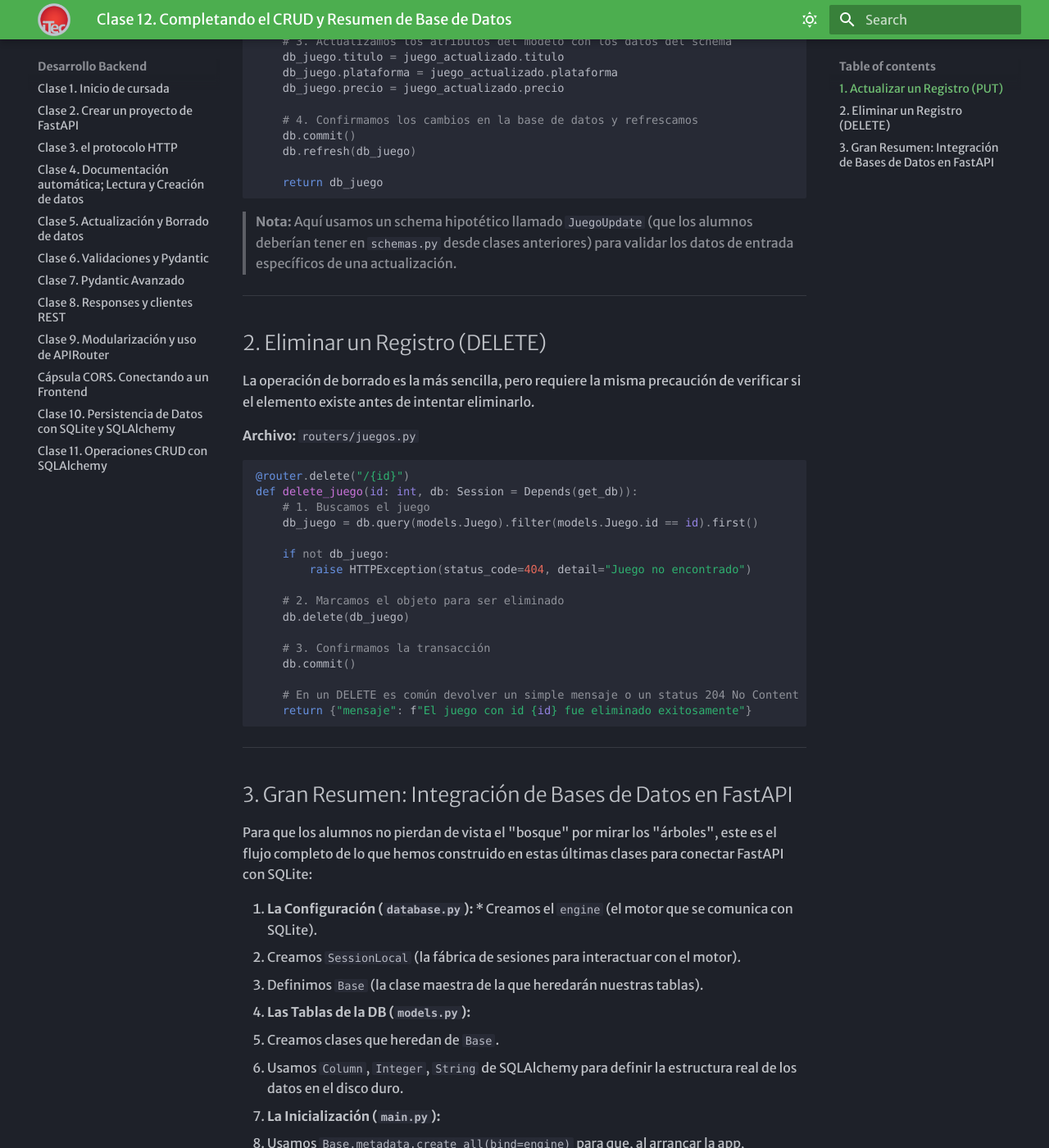
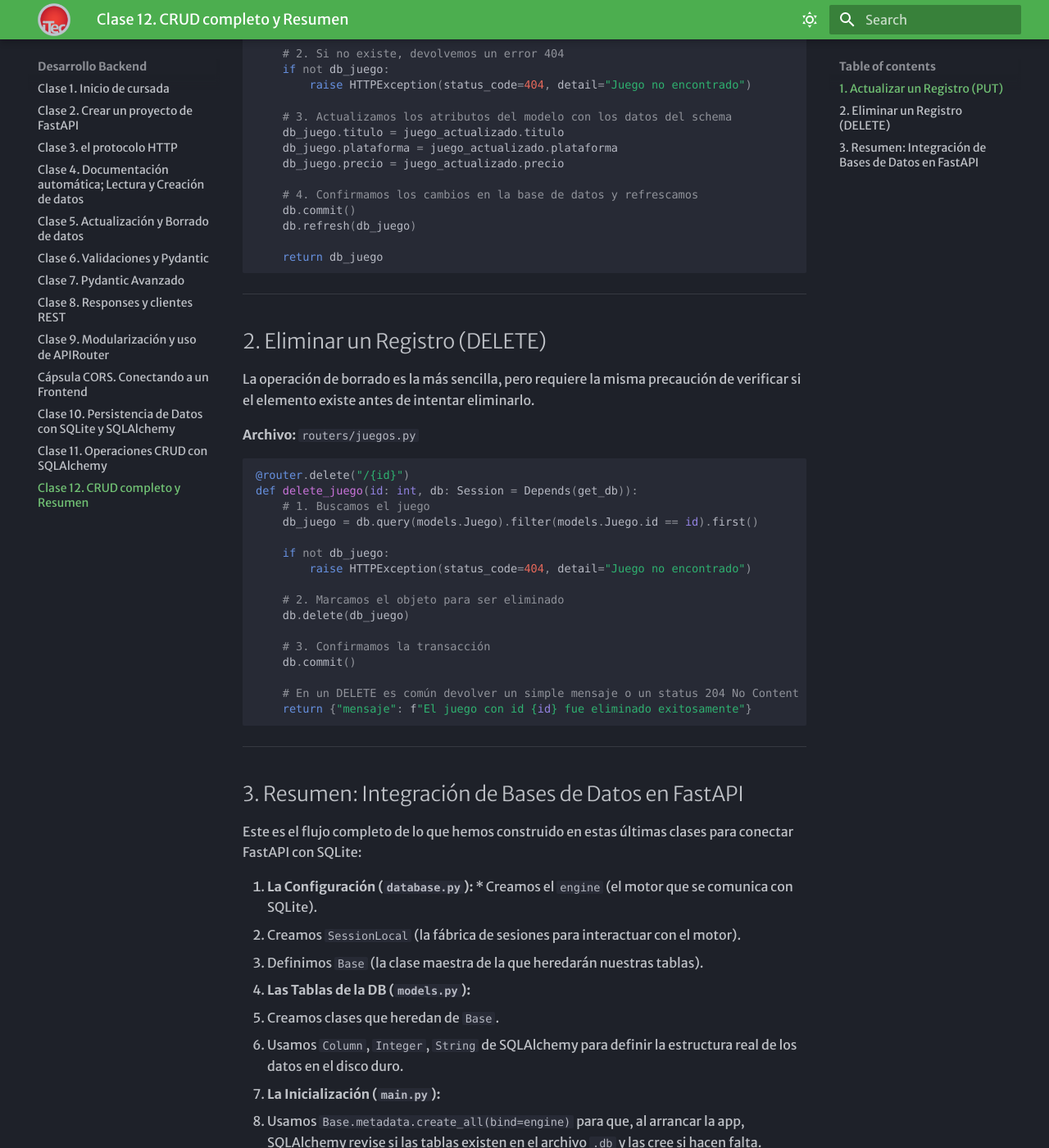
Before and after one commit to FacuLemo/docs-segundo, an MkDocs documentation site: the page built from docs/clase12.md, in a window 1280 px wide and 1400 px high, scrolled down 547 px. Shown: the whole window at 82% size. Built offline with MkDocs 1.6.1 and Material for MkDocs 9.7.7, drawn with Linux system fonts in a browser that asks for light colours; some web fonts are replaced; some of the changed text lies outside the part shown.

Commit message:
clase 12

````diff
--- a/docs/proximas/clase12.md
+++ b/docs/clase12.md
@@ -1,4 +1,6 @@
 # Clase 12. Completando el CRUD y Resumen de Base de Datos
+
+En esta clase completamos las operaciones CRUD y hacemos un resumen de todo lo que hemos implementado.
 
 ## 1. Actualizar un Registro (PUT)
 
@@ -27,8 +29,6 @@ def update_juego(id: int, juego_actualizado: schemas.JuegoUpdate, db: Session =
 
     return db_juego
 ```
-
-> **Nota:** Aquí usamos un schema hipotético llamado `JuegoUpdate` (que los alumnos deberían tener en `schemas.py` desde clases anteriores) para validar los datos de entrada específicos de una actualización.
 
 ---
 
@@ -59,11 +59,9 @@ def delete_juego(id: int, db: Session = Depends(get_db)):
 
 ---
 
-## 3. Gran Resumen: Integración de Bases de Datos en FastAPI
+## 3. Resumen: Integración de Bases de Datos en FastAPI
 
-
-
-Para que los alumnos no pierdan de vista el "bosque" por mirar los "árboles", este es el flujo completo de lo que hemos construido en estas últimas clases para conectar FastAPI con SQLite:
+Este es el flujo completo de lo que hemos construido en estas últimas clases para conectar FastAPI con SQLite:
 
 1. **La Configuración (`database.py`):** * Creamos el `engine` (el motor que se comunica con SQLite).
    * Creamos `SessionLocal` (la fábrica de sesiones para interactuar con el motor).
--- a/mkdocs.yml
+++ b/mkdocs.yml
@@ -39,6 +39,7 @@ nav:
  - Cápsula CORS. Conectando a un Frontend: capsula-cors.md
  - Clase 10. Persistencia de Datos con SQLite y SQLAlchemy: clase10.md
  - Clase 11. Operaciones CRUD con SQLAlchemy: clase11.md
+ - Clase 12. CRUD completo y Resumen: clase12.md
 
 
 markdown_extensions:
````
Also changed, not shown: other parts of docs/clase12.md (+1 -1 lines).
